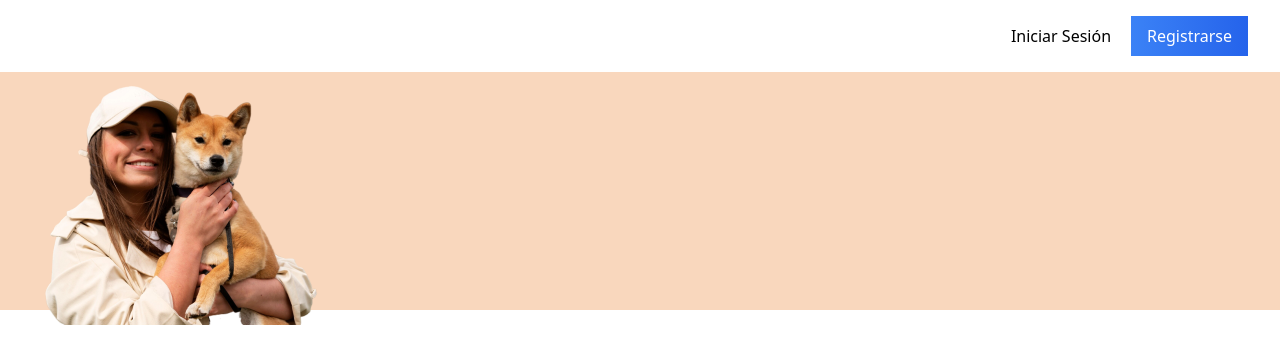
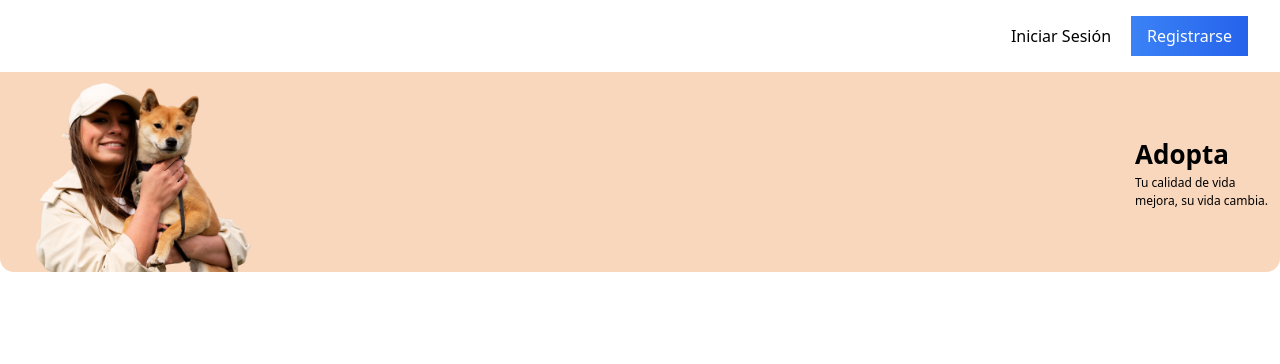
Before and after one commit to No-Country-simulation/c19-57-n-python-react, a React (Vite) app: page / in a window 1280 px wide. Shown: the top 364 px of the page. Built offline with nearby package versions, Linux system fonts and the light colour scheme; no server answers.

Commit message:
feat: Add hero section to home page with image and title

```diff
--- a/src/pages/Home/Home.css
+++ b/src/pages/Home/Home.css
@@ -1,9 +1,31 @@
 .hero-container {
+  position: relative;
   width: 100%;
   height: 238px;
   background: #F9D7BD;
+  display: flex;
+  justify-content: end;
+  align-items: center;
+  max-height: 200px;
+  border-radius: 0px 0px 14px 14px;
 
-  .__img {
-    background: red;
+  .hero__img {
+    height: 100%;
+    position: absolute;
+    left: 0;
+
+    img {
+      height: 100%;
+    }
+  }
+
+  .hero__title {
+    font-size: 26px;
+    font-weight: 600;
+  }
+
+  .hero__paragraph {
+    width: 145px;
+    font-size: 12px;
   }
 }
--- a/src/pages/Home/Home.jsx
+++ b/src/pages/Home/Home.jsx
@@ -7,6 +7,12 @@ const Home = () => {
         <div className="hero__img">
           <img src="/woman.png" alt="Woman with your dog" />
         </div>
+        <div className='hero__presentation'>
+          <h1 className='hero__title'>Adopta</h1>
+          <p className='hero__paragraph'>
+            Tu calidad de vida mejora, su vida cambia.
+          </p>
+        </div>
       </div>
     </div>
   )
```
